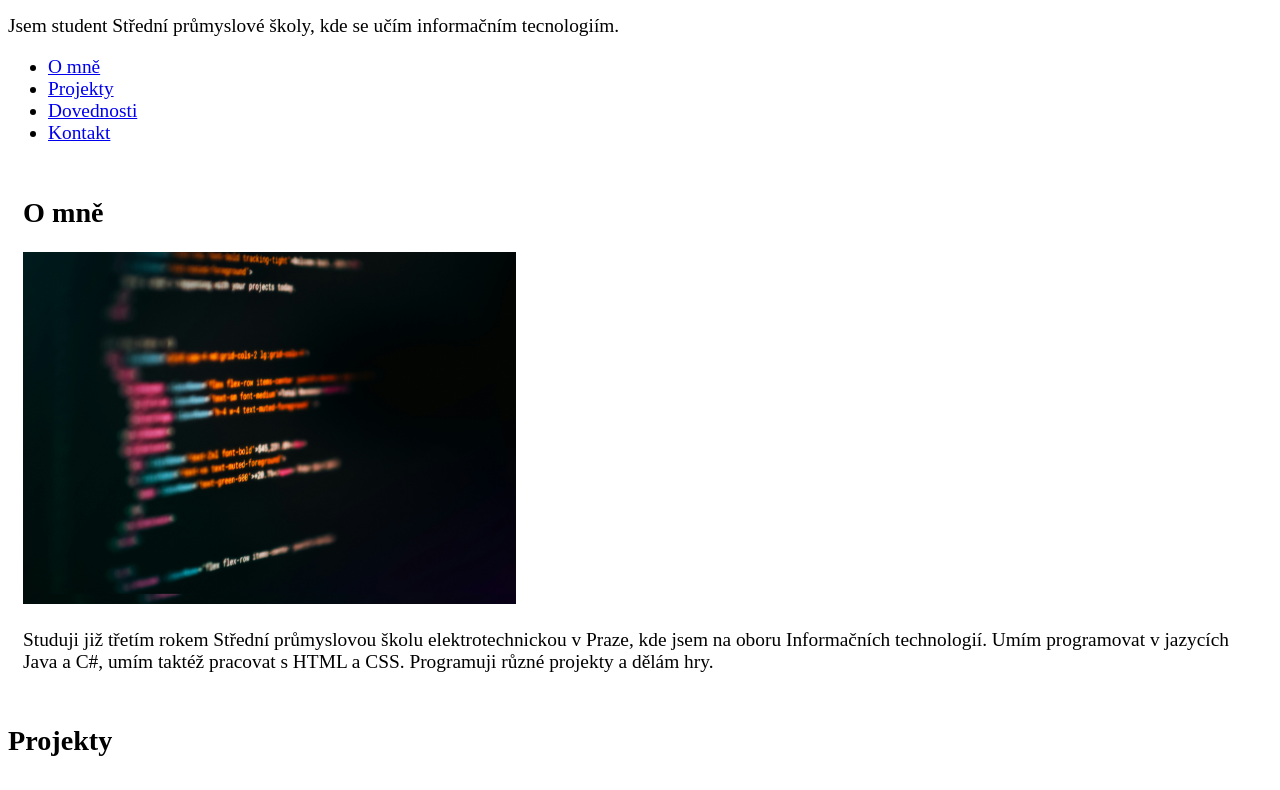
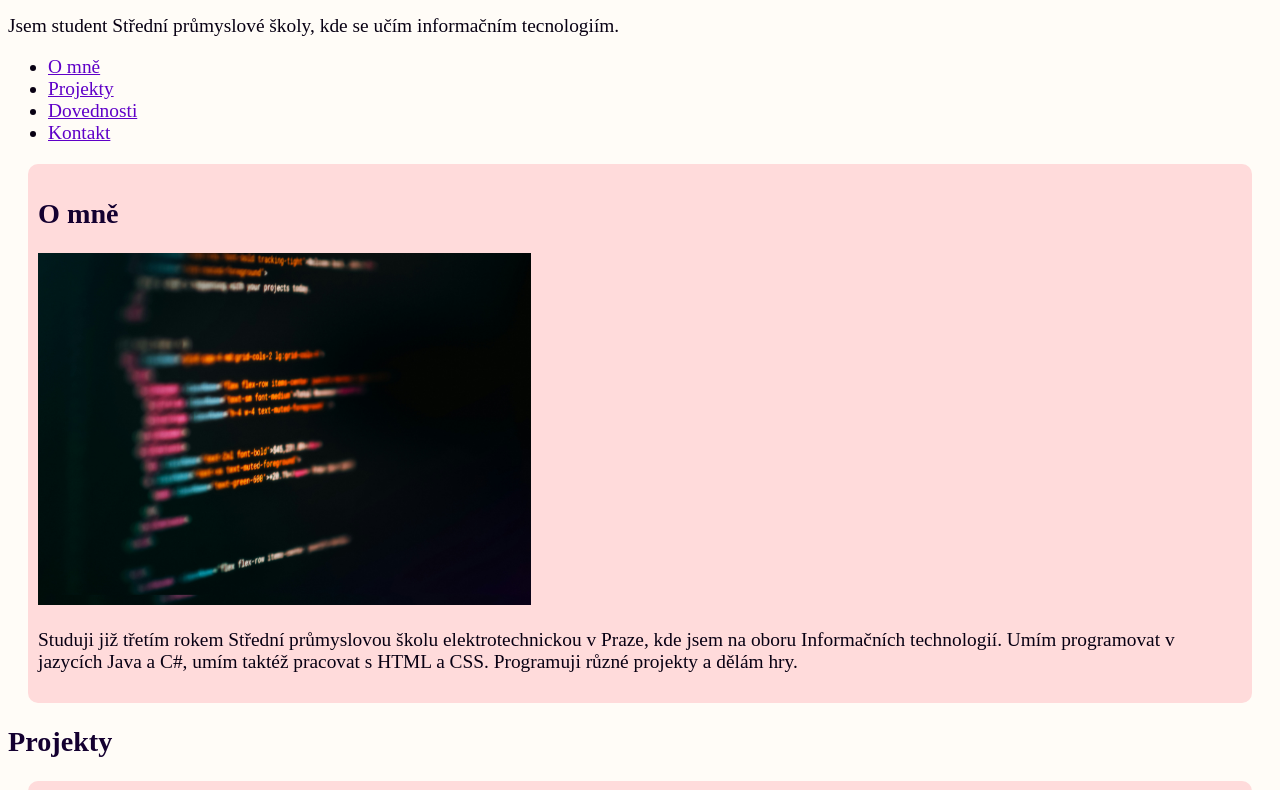
Before and after one commit to SlivaSlavek/osobni-stranka, a plain HTML site: page index.html in a window 1280 px wide. Shown: the part 125-915 px from the top of the page. Drawn offline with Linux system fonts and the light colour scheme.

Commit message:
feat: tmavé schéma pomocí CSS proměnných

```diff
--- a/index.html
+++ b/index.html
@@ -5,6 +5,7 @@
   <meta name="viewport" content="width=device-width, initial-scale=1">
   <!-- TODO (tmavý režim): po přidání tmavého schématu změňte content na "light dark" -->
   <meta name="color-scheme" content="light">
+  <meta name="color-scheme" content="dark">
   <title>Slávek Slíva – osobní stránka</title>
   <link rel="stylesheet" href="style.css">
 </head>
--- a/style.css
+++ b/style.css
@@ -1,9 +1,24 @@
+:root{
+  --text-color : rgb(8, 0, 19);
+  --bg-color : rgb(255, 252, 247);
+  --color-two : rgb(255, 219, 219);
+  --links-color : rgb(95, 0, 200);
+  --h-color : rgb(20, 0, 48);
+}
+
+
+
 *:focus-visible{
   outline: 2px;
   border-radius: 3px;
 }
 *{
   font-size: 1.1rem;
+  color: var(--text-color);
+}
+
+body{
+  background-color: var(--bg-color);
 }
 
 h1{
@@ -15,9 +30,17 @@ h2{
 h3{
   font-size: 1.21rem;
 }
+a{
+  color: var(--links-color);
+}
+
+h1,h2,h3{
+  color: var(--h-color);
+}
 
 
 img{
+  min-width: 30%;
   max-width: 100%;
   max-height: 20rem;
 }
@@ -26,7 +49,8 @@ img{
   border-radius: 10px;
   border-color: rgba(25, 25, 210, 0.5);
   padding: 10px;
-  margin: 5px;
+  margin: 20px;
+  background-color: var(--color-two);
 }
 
 
@@ -49,8 +73,20 @@ img{
 
 @media (prefers-color-scheme: dark) {
   :root {
-    /* TODO */
+    --text-color : rgb(255, 252, 247);
+    --bg-color : rgb(8, 0, 19);
+    --color-two : rgb(85, 0, 0);
+    --links-color : rgb(210, 174, 248);
+    --h-color : rgb(177, 121, 255);
   }
+    img{
+        filter: brightness(0.85);
+        transition: filter 0.3s ease;
+    }
+
+    img:hover{
+        filter: brightness(1);
+    }
 }
 
 @media (prefers-contrast: more) {
```
